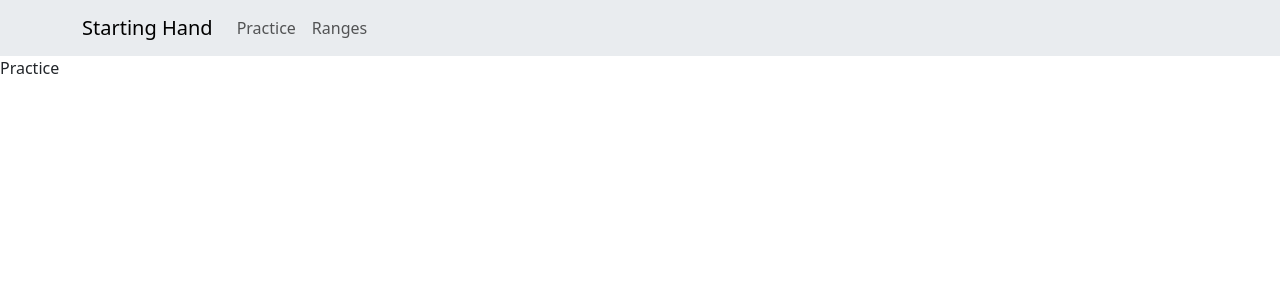
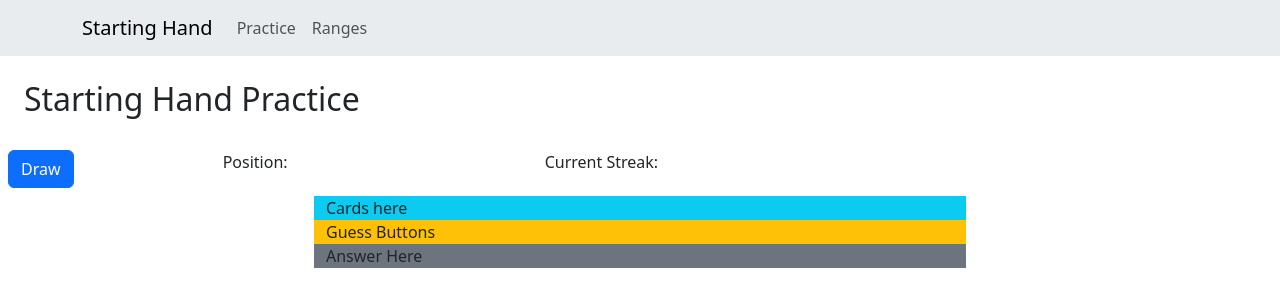
Before and after one commit to apatari/starting-hand, a React (Create React App) app: page / in a window 1280 px wide. Shown: the top 306 px of the page. Built offline with nearby package versions, Linux system fonts and the light colour scheme.

Commit message:
create practice page structure

```diff
--- a/src/Practice.js
+++ b/src/Practice.js
@@ -2,12 +2,37 @@
 import React, { useEffect, useState } from 'react';
 
 import { make_blank, make_range } from './helpers';
-import { Button } from 'react-bootstrap';
+import { Button, Row, Col } from 'react-bootstrap';
 
 function Practice() {
     return (
         <div>
-            Practice
+            <Col>
+                <Row className='p-2' >
+                    <h2 className='m-3' >Starting Hand Practice</h2>
+                </Row>
+                <Row className='p-2' >
+                    <Col className='d-flex'md={2} >
+                        <Button className='' >Draw</Button>
+                    </Col>
+                    <Col  className='' md={3} >
+                        Position:
+                    </Col>
+                    <Col md={3} >
+                        Current Streak:
+                    </Col>
+                </Row>
+                <Row>
+                    <Col md={3} ></Col>
+                    <Col>
+                        <Row><div className='bg-info'>Cards here</div></Row>
+                        <Row> <div  className='bg-warning'>Guess Buttons</div> </Row>
+                        <Row> <div  className='bg-secondary'>Answer Here</div> </Row>
+
+                    </Col>
+                    <Col md={3}></Col>
+                </Row>
+            </Col>
         </div>
     )
 }
```
